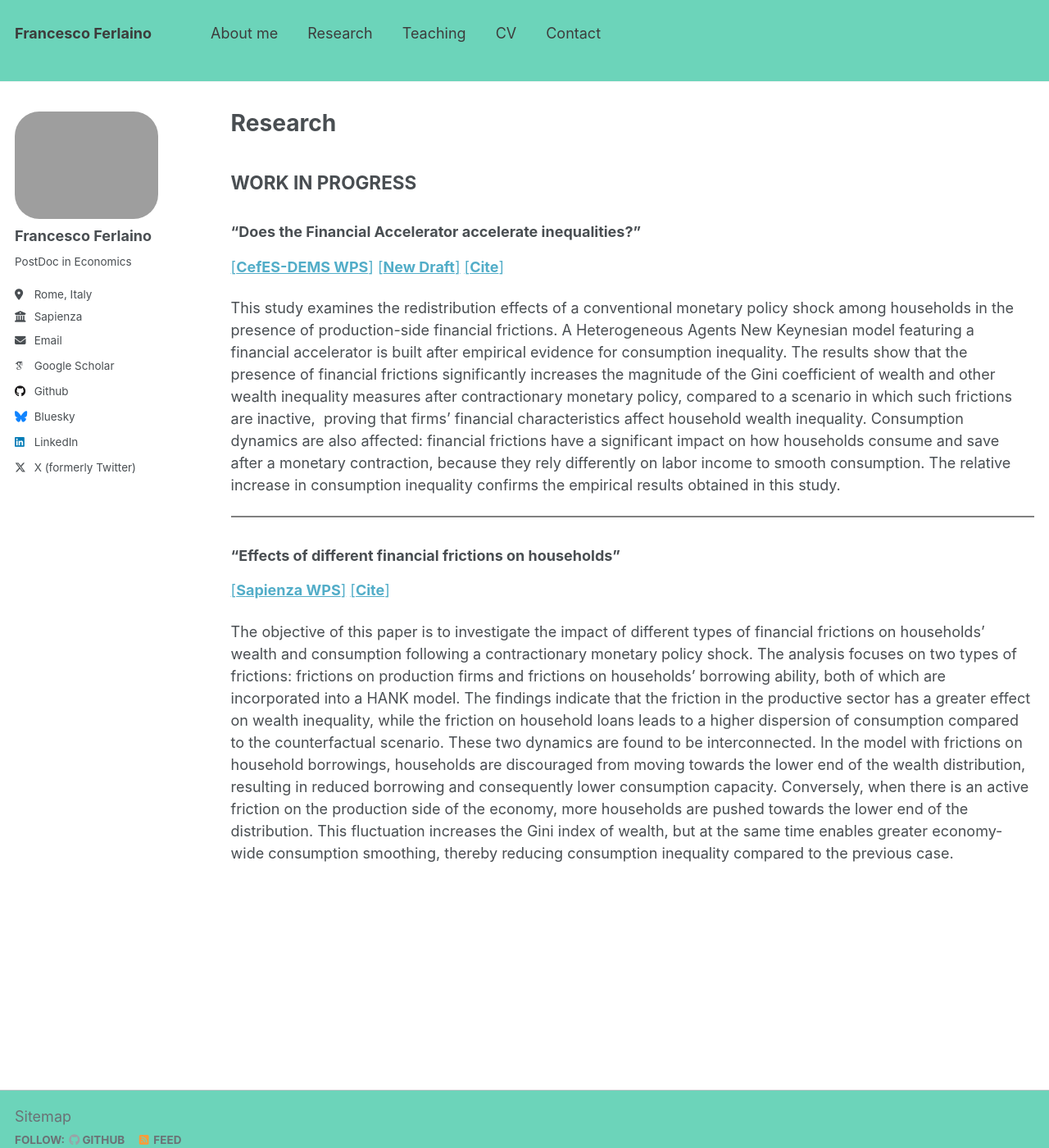
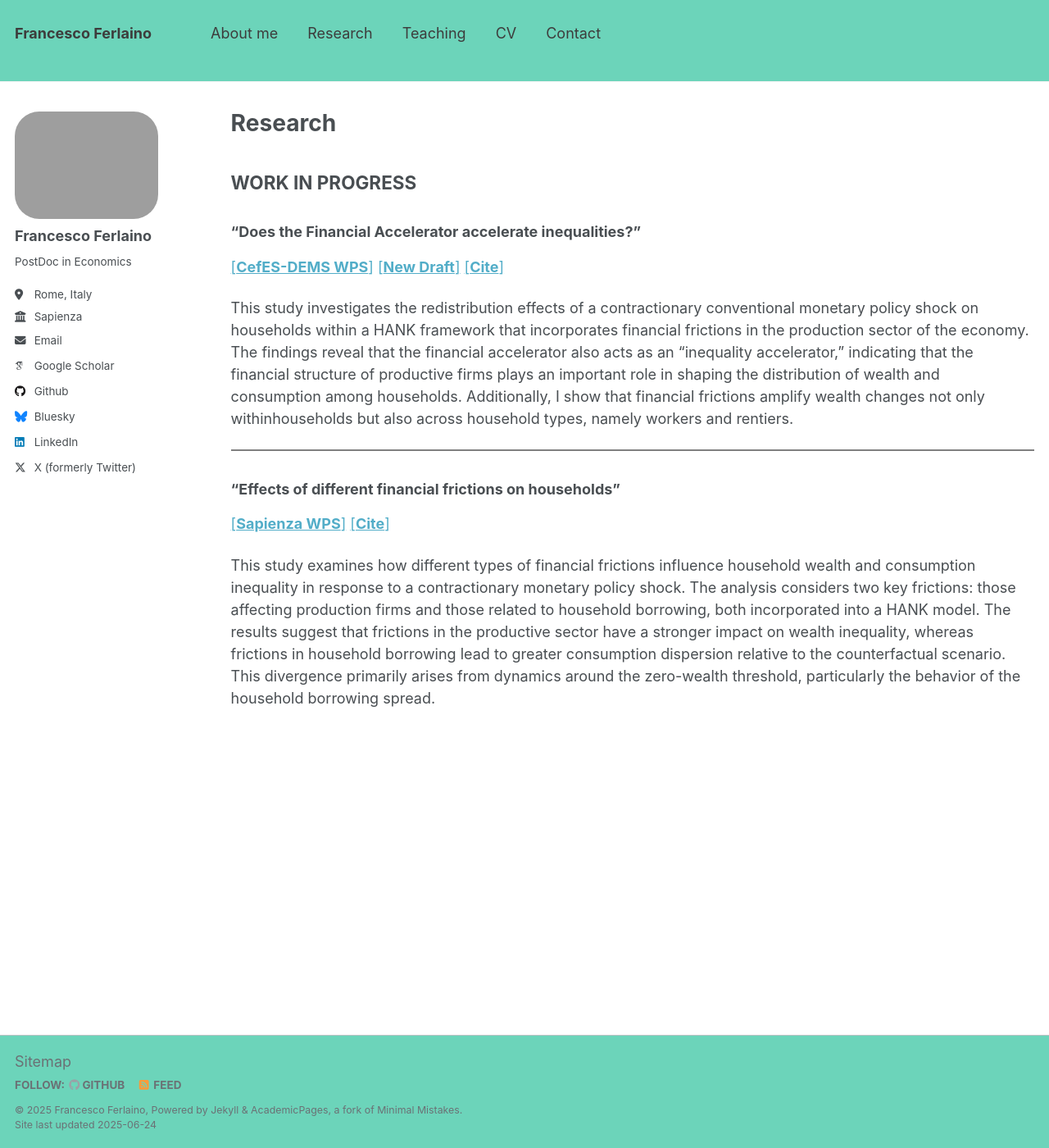
Before and after one commit to fraferla/fraferla.github.io, a Jekyll site: the page built from _pages/research.md, in a window 1280 px wide and 1400 px high. Shown: the whole window at 82% size. Built offline with Jekyll 4.4.1, drawn with Linux system fonts in a browser that asks for light colours; some web fonts are replaced.

Commit message:
varius_changes

```diff
--- a/_pages/research.md
+++ b/_pages/research.md
@@ -14,7 +14,7 @@
 [[**Cite**]](http://fraferla.github.io/files/cite/Ferlaino_2024.txt)
 
 
-This study examines the redistribution effects of a conventional monetary policy shock among households in the presence of production-side financial frictions. A Heterogeneous Agents New Keynesian model featuring a financial accelerator is built after empirical evidence for consumption inequality. The results show that the presence of financial frictions significantly increases the magnitude of the Gini coefficient of wealth and other wealth inequality measures after contractionary monetary policy, compared to a scenario in which such frictions are inactive,  proving that firms’ financial characteristics affect household wealth inequality. Consumption dynamics are also affected: financial frictions have a significant impact on how households consume and save after a monetary contraction, because they rely differently on labor income to smooth consumption. The relative increase in consumption inequality confirms the empirical results obtained in this study.
+This study investigates the redistribution effects of a contractionary conventional monetary policy shock on households within a HANK framework that incorporates financial frictions in the production sector of the economy. The findings reveal that the financial accelerator also acts as an “inequality accelerator,” indicating that the financial structure of productive firms plays an important role in shaping the distribution of wealth and consumption among households. Additionally, I show that financial frictions amplify wealth changes not only withinhouseholds but also across household types, namely workers and rentiers.
 
 <hr style="border:1px solid gray">
 
@@ -23,4 +23,4 @@
 [[**Sapienza WPS**]](https://ideas.repec.org/p/sap/wpaper/wp263.html)
 [[**Cite**]](http://fraferla.github.io/files/cite/Ferlaino_2025b.txt)
 
-The objective of this paper is to investigate the impact of different types of financial frictions on households' wealth and consumption following a contractionary monetary policy shock. The analysis focuses on two types of frictions: frictions on production firms and frictions on households' borrowing ability, both of which are incorporated into a HANK model. The findings indicate that the friction in the productive sector has a greater effect on wealth inequality, while the friction on household loans leads to a higher dispersion of consumption compared to the counterfactual scenario. These two dynamics are found to be interconnected. In the model with frictions on household borrowings, households are discouraged from moving towards the lower end of the wealth distribution, resulting in reduced borrowing and consequently lower consumption capacity. Conversely, when there is an active friction on the production side of the economy, more households are pushed towards the lower end of the distribution. This fluctuation increases the Gini index of wealth, but at the same time enables greater economy-wide consumption smoothing, thereby reducing consumption inequality compared to the previous case.
+This study examines how different types of financial frictions influence household wealth and consumption inequality in response to a contractionary monetary policy shock. The analysis considers two key frictions: those affecting production firms and those related to household borrowing, both incorporated into a HANK model. The results suggest that frictions in the productive sector have a stronger impact on wealth inequality, whereas frictions in household borrowing lead to greater consumption dispersion relative to the counterfactual scenario. This divergence primarily arises from dynamics around the zero-wealth threshold, particularly the behavior of the household borrowing spread.
```
